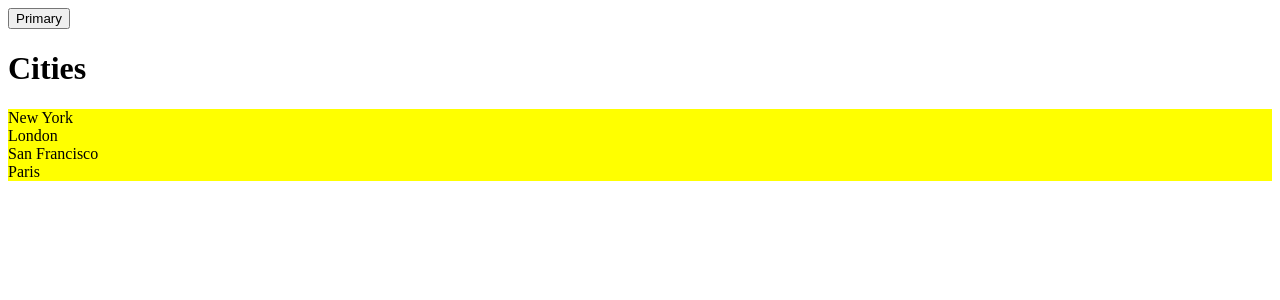
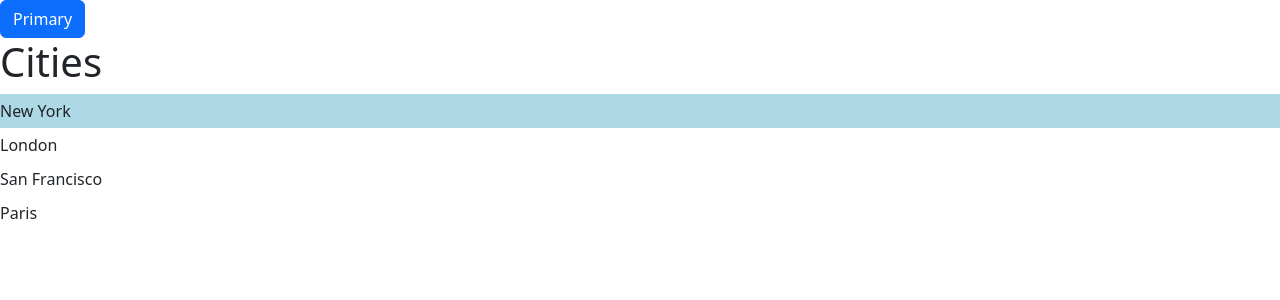
Before and after one commit to mlangsman/react-app, a React (Vite) app: page / in a window 1280 px wide. Shown: the top 300 px of the page. Built offline with nearby package versions, Linux system fonts and the light colour scheme.

Commit message:
ListGroup refactored to use styled components

```diff
--- a/src/components/ListGroup/ListGroup.module.css
+++ b/src/components/ListGroup/ListGroup.module.css
@@ -1,7 +1,9 @@
+/*
 .listGroup {
     list-style: none;
     padding:0;
 }
+*/
 
 .container {
     background-color: yellow;
--- a/src/components/ListGroup/ListGroup.tsx
+++ b/src/components/ListGroup/ListGroup.tsx
@@ -1,5 +1,20 @@
 import { useState } from "react";
-import styles from "./ListGroup.module.css";
+/*import styles from "./ListGroup.module.css";*/
+import styled from "styled-components";
+
+const List = styled.ul`
+  list-style: none;
+  padding: 0;
+`;
+
+interface ListItemProps {
+  active: boolean;
+}
+
+const ListItem = styled.li<ListItemProps>`
+  padding: 5px 0;
+  background: ${(props) => (props.active ? "lightblue" : "none")};
+`;
 
 interface Props {
   items: string[];
@@ -8,7 +23,7 @@ interface Props {
 }
 
 function ListGroup({ items, heading, onSelectedItem }: Props) {
-  const [selectedIndex, setSelectedIndex] = useState(-1);
+  const [selectedIndex, setSelectedIndex] = useState(0);
 
   const getMessage = () => {
     return items.length === 0 && <p>No items found</p>;
@@ -18,14 +33,10 @@ function ListGroup({ items, heading, onSelectedItem }: Props) {
     <>
       <h1>{heading}</h1>
       {getMessage()}
-      <ul className={[styles.listGroup, styles.container].join(" ")}>
+      <List>
         {items.map((item, index) => (
-          <li
-            className={
-              selectedIndex === index
-                ? "list-group-item active"
-                : "list-group-item"
-            }
+          <ListItem
+            active={index === selectedIndex}
             key={item}
             onClick={() => {
               setSelectedIndex(index);
@@ -33,9 +44,9 @@ function ListGroup({ items, heading, onSelectedItem }: Props) {
             }}
           >
             {item}
-          </li>
+          </ListItem>
         ))}
-      </ul>
+      </List>
     </>
   );
 }
--- a/src/main.tsx
+++ b/src/main.tsx
@@ -1,7 +1,7 @@
 import React from "react";
 import ReactDOM from "react-dom/client";
 import App from "./App.tsx";
-//import "bootstrap/dist/css/bootstrap.css";
+import "bootstrap/dist/css/bootstrap.css";
 
 ReactDOM.createRoot(document.getElementById("root")!).render(
   <React.StrictMode>
```
